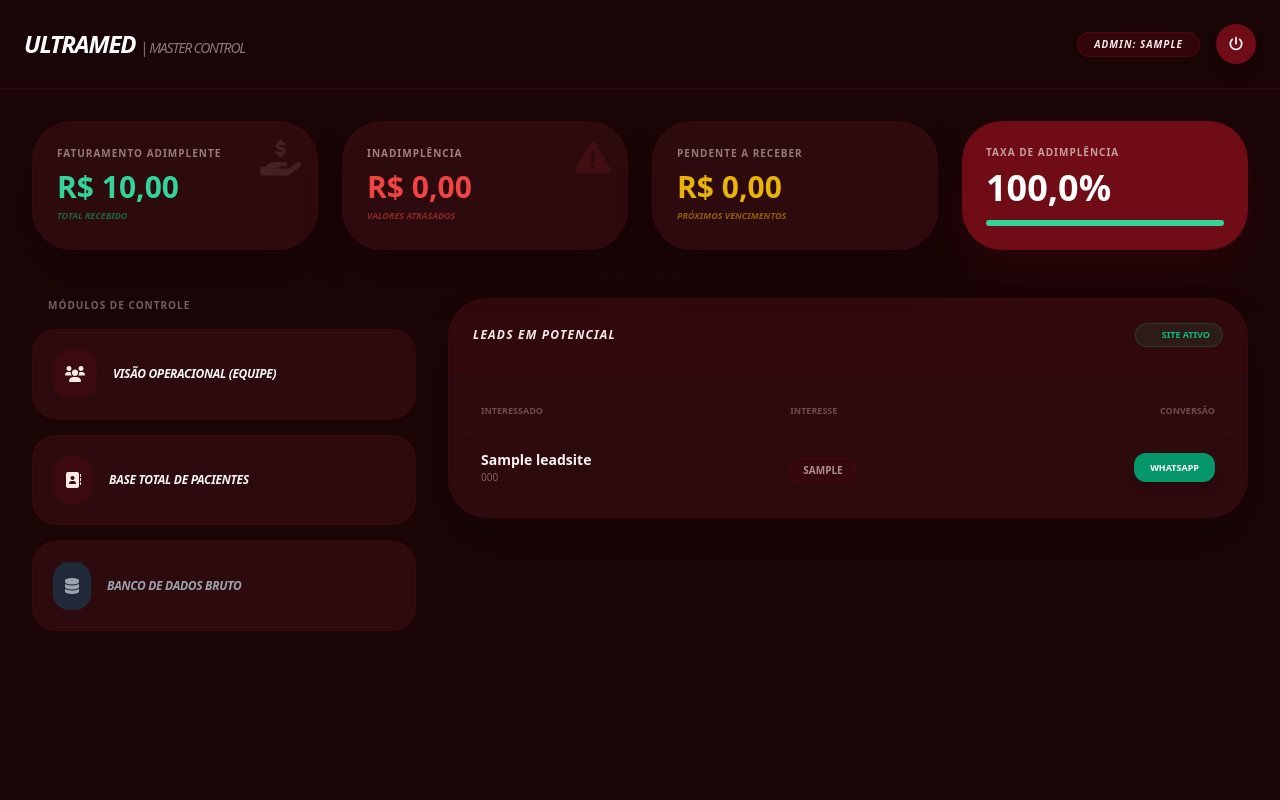
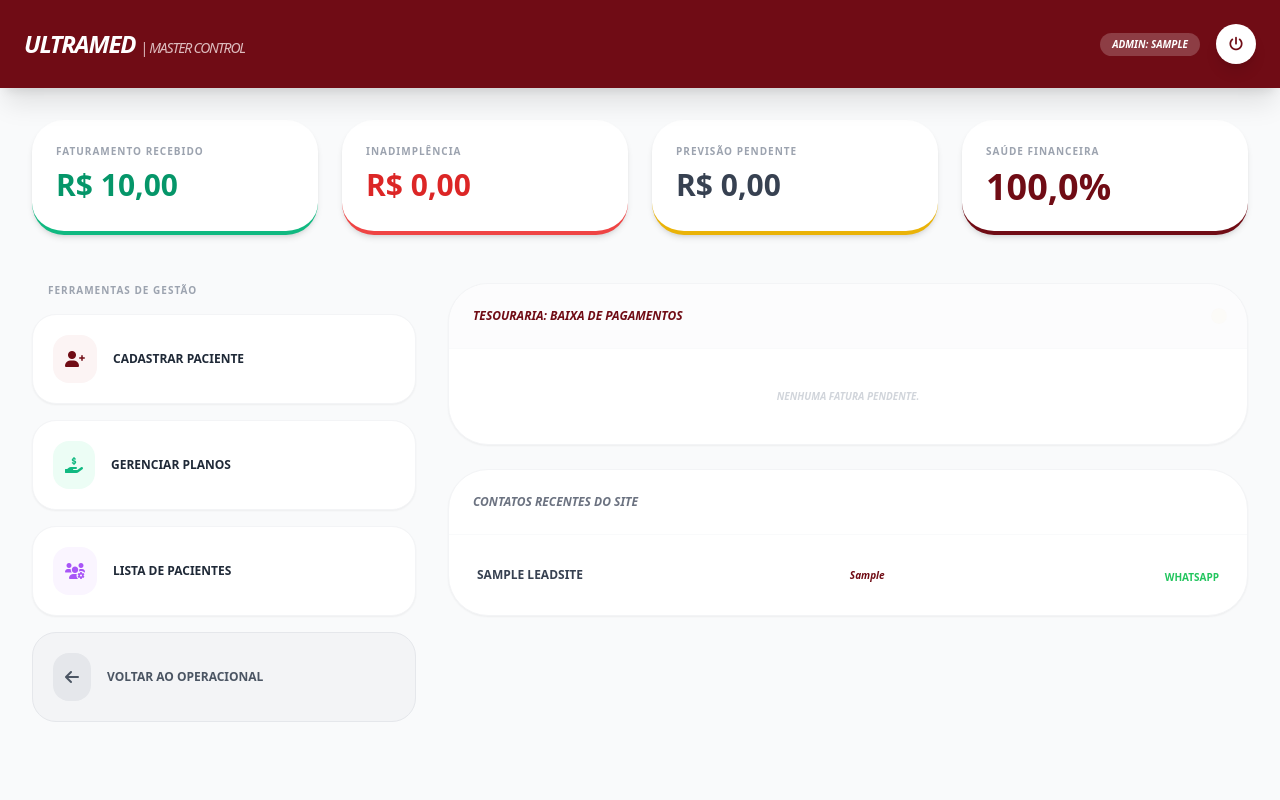
Before and after one commit to OliveiraAntonioFernando/Ultramed_Project, a Django app: page /sistema/master-control/ in a window 1280 px wide. Run offline with Django 4.2, Linux system fonts and the light colour scheme; a user stored in the database is signed in; tables that the repository leaves empty hold one stand-in row (values such as "Sample post"); some libraries are stand-ins or nearby versions.

Commit message:
Ponto de Recuperação Automático: 2025-12-27 03:30:01

```diff
--- a/core_gestao/templates/master_dashboard.html
+++ b/core_gestao/templates/master_dashboard.html
@@ -14,32 +14,26 @@
                         marsala: {
                             50: '#fcf4f4',
                             100: '#f9e9e9',
-                            600: '#8b0f1a',
                             700: '#700c15',
-                            800: '#5c0a11',
-                            900: '#40070c'
-                        },
-                        dark: '#1a0507', // Tom de fundo marsala quase preto
-                        card: '#2d0a0d'  // Tom de card marsala profundo
+                            800: '#5c0a11'
+                        }
                     }
                 }
             }
         }
     </script>
 </head>
-<body class="bg-dark text-gray-100 font-sans antialiased min-h-screen">
+<body class="bg-gray-50 text-gray-800 font-sans antialiased min-h-screen">
 
-    <nav class="border-b border-marsala-800/50 p-6 flex justify-between items-center bg-dark/80 backdrop-blur-md sticky top-0 z-50">
+    <nav class="bg-marsala-700 p-6 flex justify-between items-center shadow-xl sticky top-0 z-50">
         <div>
             <h1 class="text-2xl font-black italic tracking-tighter uppercase text-white">
-                Ultramed <span class="text-marsala-100 text-sm font-light opacity-50">| Master Control</span>
+                Ultramed <span class="text-marsala-100 text-sm font-light opacity-80">| Master Control</span>
             </h1>
         </div>
-        <div class="flex items-center gap-4">
-            <span class="text-[10px] font-black bg-marsala-700/30 text-marsala-100 border border-marsala-700/50 px-4 py-1 rounded-full uppercase italic tracking-widest">
-                Admin: {{ request.user.username }}
-            </span>
-            <a href="{% url 'sistema_interno:logout' %}" class="bg-marsala-700 hover:bg-red-600 w-10 h-10 flex items-center justify-center rounded-full transition-all shadow-lg">
+        <div class="flex items-center gap-4 text-white">
+            <span class="text-[10px] font-black bg-white/20 px-3 py-1 rounded-full uppercase italic">Admin: {{ request.user.username }}</span>
+            <a href="{% url 'sistema_interno:logout' %}" class="bg-white text-marsala-700 w-10 h-10 flex items-center justify-center rounded-full shadow-lg hover:bg-marsala-100 transition-all">
                 <i class="fas fa-power-off text-sm"></i>
             </a>
         </div>
@@ -48,101 +42,100 @@
     <main class="p-8 max-w-7xl mx-auto">
 
         <div class="grid grid-cols-1 md:grid-cols-4 gap-6 mb-12">
-
-            <div class="bg-card p-6 rounded-[2.5rem] border border-marsala-800/30 shadow-2xl relative overflow-hidden group">
-                <div class="absolute top-0 right-0 p-4 opacity-10 group-hover:opacity-20 transition-opacity">
-                    <i class="fas fa-hand-holding-dollar text-4xl"></i>
-                </div>
-                <p class="text-[10px] font-black text-marsala-100/50 uppercase tracking-widest">Faturamento Adimplente</p>
-                <h3 class="text-3xl font-black text-emerald-400 mt-2">R$ {{ faturamento_total|floatformat:2 }}</h3>
-                <p class="text-[9px] font-bold text-emerald-500/50 mt-1 uppercase italic">Total Recebido</p>
+            <div class="bg-white p-6 rounded-[2rem] border-b-4 border-emerald-500 shadow-md">
+                <p class="text-[10px] font-black text-gray-400 uppercase tracking-widest">Faturamento Recebido</p>
+                <h3 class="text-3xl font-black text-emerald-600 mt-2">R$ {{ faturamento_total|floatformat:2 }}</h3>
             </div>
-
-            <div class="bg-card p-6 rounded-[2.5rem] border border-marsala-800/30 shadow-2xl relative overflow-hidden group">
-                <div class="absolute top-0 right-0 p-4 opacity-10 group-hover:opacity-20 transition-opacity text-red-500">
-                    <i class="fas fa-triangle-exclamation text-4xl"></i>
-                </div>
-                <p class="text-[10px] font-black text-marsala-100/50 uppercase tracking-widest text-red-200/60">Inadimplência</p>
-                <h3 class="text-3xl font-black text-red-500 mt-2">R$ {{ inadimplencia|floatformat:2 }}</h3>
-                <p class="text-[9px] font-bold text-red-500/50 mt-1 uppercase italic">Valores Atrasados</p>
+            <div class="bg-white p-6 rounded-[2rem] border-b-4 border-red-500 shadow-md">
+                <p class="text-[10px] font-black text-gray-400 uppercase tracking-widest">Inadimplência</p>
+                <h3 class="text-3xl font-black text-red-600 mt-2">R$ {{ inadimplencia|floatformat:2 }}</h3>
             </div>
-
-            <div class="bg-card p-6 rounded-[2.5rem] border border-marsala-800/30 shadow-2xl relative overflow-hidden group">
-                <p class="text-[10px] font-black text-marsala-100/50 uppercase tracking-widest">Pendente a Receber</p>
-                <h3 class="text-3xl font-black text-yellow-500 mt-2">R$ {{ pendente_receber|floatformat:2 }}</h3>
-                <p class="text-[9px] font-bold text-yellow-500/50 mt-1 uppercase italic">Próximos Vencimentos</p>
+            <div class="bg-white p-6 rounded-[2rem] border-b-4 border-yellow-500 shadow-md">
+                <p class="text-[10px] font-black text-gray-400 uppercase tracking-widest">Previsão Pendente</p>
+                <h3 class="text-3xl font-black text-gray-700 mt-2">R$ {{ pendente_receber|floatformat:2 }}</h3>
             </div>
-
-            <div class="bg-marsala-700 p-6 rounded-[2.5rem] shadow-marsala-900/50 shadow-2xl flex flex-col justify-center">
-                <p class="text-[10px] font-black text-white/60 uppercase tracking-widest">Taxa de Adimplência</p>
-                <h3 class="text-4xl font-black text-white mt-2">{{ taxa_adimplencia }}%</h3>
-                <div class="w-full bg-white/10 h-1.5 rounded-full mt-3 overflow-hidden">
-                    <div class="bg-emerald-400 h-full" style="width: {{ taxa_adimplencia }}%"></div>
-                </div>
+            <div class="bg-white p-6 rounded-[2rem] border-b-4 border-marsala-700 shadow-md">
+                <p class="text-[10px] font-black text-gray-400 uppercase tracking-widest">Saúde Financeira</p>
+                <h3 class="text-4xl font-black text-marsala-700 mt-2">{{ taxa_adimplencia }}%</h3>
             </div>
         </div>
 
         <div class="grid grid-cols-1 lg:grid-cols-3 gap-8">
 
             <div class="lg:col-span-1 space-y-4">
-                <h4 class="text-[10px] font-black uppercase text-marsala-100/40 ml-4 tracking-widest">Módulos de Controle</h4>
+                <h4 class="text-[10px] font-black uppercase text-gray-400 ml-4 tracking-widest">Ferramentas de Gestão</h4>
 
-                <a href="{% url 'sistema_interno:painel_colaborador' %}" class="flex items-center gap-4 bg-card p-5 rounded-3xl border border-marsala-800/30 hover:border-marsala-600 transition-all group">
-                    <div class="bg-marsala-700/20 p-3 rounded-2xl group-hover:bg-marsala-700 text-marsala-100 transition-all"><i class="fas fa-users"></i></div>
-                    <span class="text-xs font-black uppercase italic tracking-tight">Visão Operacional (Equipe)</span>
+                <a href="{% url 'sistema_interno:cliente_create' %}" class="flex items-center gap-4 bg-white p-5 rounded-3xl border border-gray-100 shadow-sm hover:border-marsala-700 transition-all group">
+                    <div class="bg-marsala-50 p-3 rounded-2xl group-hover:bg-marsala-700 group-hover:text-white text-marsala-700 transition-all"><i class="fas fa-user-plus"></i></div>
+                    <span class="text-xs font-bold uppercase">Cadastrar Paciente</span>
                 </a>
 
-                <a href="{% url 'sistema_interno:cliente_list' %}" class="flex items-center gap-4 bg-card p-5 rounded-3xl border border-marsala-800/30 hover:border-marsala-600 transition-all group">
-                    <div class="bg-marsala-700/20 p-3 rounded-2xl group-hover:bg-marsala-700 text-marsala-100 transition-all"><i class="fas fa-address-book"></i></div>
-                    <span class="text-xs font-black uppercase italic tracking-tight">Base Total de Pacientes</span>
+                <a href="{% url 'sistema_interno:plan_create' %}" class="flex items-center gap-4 bg-white p-5 rounded-3xl border border-gray-100 shadow-sm hover:border-emerald-500 transition-all group">
+                    <div class="bg-emerald-50 p-3 rounded-2xl group-hover:bg-emerald-500 group-hover:text-white text-emerald-500 transition-all"><i class="fas fa-hand-holding-usd"></i></div>
+                    <span class="text-xs font-bold uppercase">Gerenciar Planos</span>
                 </a>
 
-                <a href="/admin" class="flex items-center gap-4 bg-card p-5 rounded-3xl border border-marsala-800/30 hover:border-gray-500 transition-all group">
-                    <div class="bg-gray-800 p-3 rounded-2xl text-gray-400 group-hover:bg-white group-hover:text-black transition-all"><i class="fas fa-database"></i></div>
-                    <span class="text-xs font-black uppercase italic tracking-tight text-gray-400 group-hover:text-white">Banco de Dados Bruto</span>
+                <a href="{% url 'sistema_interno:cliente_list' %}" class="flex items-center gap-4 bg-white p-5 rounded-3xl border border-gray-100 shadow-sm hover:border-purple-500 transition-all group">
+                    <div class="bg-purple-50 p-3 rounded-2xl group-hover:bg-purple-500 group-hover:text-white text-purple-500 transition-all"><i class="fas fa-users-cog"></i></div>
+                    <span class="text-xs font-bold uppercase">Lista de Pacientes</span>
+                </a>
+
+                <a href="{% url 'sistema_interno:painel_colaborador' %}" class="flex items-center gap-4 bg-gray-100 p-5 rounded-3xl border border-gray-200 hover:border-gray-400 transition-all group">
+                    <div class="bg-gray-200 p-3 rounded-2xl group-hover:bg-gray-800 group-hover:text-white text-gray-600 transition-all"><i class="fas fa-arrow-left"></i></div>
+                    <span class="text-xs font-bold uppercase text-gray-600 group-hover:text-gray-800">Voltar ao Operacional</span>
                 </a>
             </div>
 
-            <div class="lg:col-span-2">
-                <div class="bg-card rounded-[2.5rem] border border-marsala-800/30 overflow-hidden shadow-2xl">
-                    <div class="p-6 border-b border-marsala-800/30 flex justify-between items-center bg-marsala-900/20">
-                        <h3 class="text-xs font-black uppercase italic text-marsala-100 tracking-widest">Leads em Potencial</h3>
-                        <span class="flex items-center gap-2 text-[9px] font-black bg-emerald-500/10 text-emerald-500 px-3 py-1 rounded-full border border-emerald-500/20">
-                            <span class="w-1.5 h-1.5 bg-emerald-500 rounded-full animate-ping"></span> SITE ATIVO
-                        </span>
+            <div class="lg:col-span-2 space-y-6">
+
+                <div class="bg-white rounded-[2.5rem] border border-gray-100 shadow-sm overflow-hidden">
+                    <div class="p-6 border-b border-gray-50 flex justify-between items-center bg-gray-50/50">
+                        <h3 class="text-xs font-black uppercase italic text-marsala-700">Tesouraria: Baixa de Pagamentos</h3>
+                        <span class="w-2 h-2 bg-yellow-500 rounded-full animate-ping"></span>
                     </div>
-                    <div class="p-4 overflow-x-auto">
+                    <div class="overflow-x-auto">
                         <table class="w-full text-left">
-                            <thead>
-                                <tr class="text-[9px] uppercase text-marsala-100/30 border-b border-marsala-800/50">
-                                    <th class="p-4">Interessado</th>
-                                    <th class="p-4">Interesse</th>
-                                    <th class="p-4 text-right">Conversão</th>
-                                </tr>
-                            </thead>
-                            <tbody class="divide-y divide-marsala-800/20">
-                                {% for lead in leads %}
-                                <tr class="hover:bg-marsala-800/10 transition-colors">
-                                    <td class="p-4">
-                                        <div class="font-black text-sm text-marsala-50">{{ lead.nome }}</div>
-                                        <div class="text-[10px] text-marsala-100/40">{{ lead.telefone }}</div>
+                            <tbody class="divide-y divide-gray-50">
+                                {% for fatura in faturas_abertas %}
+                                <tr class="hover:bg-marsala-50/20 transition-colors">
+                                    <td class="p-4 pl-6">
+                                        <div class="font-black text-sm uppercase text-gray-800">{{ fatura.paciente.nome_completo }}</div>
+                                        <div class="text-[9px] text-gray-400 font-bold uppercase">Vence em: {{ fatura.data_vencimento|date:"d/m/Y" }}</div>
                                     </td>
-                                    <td class="p-4">
-                                        <span class="text-[10px] font-bold uppercase text-marsala-100/60 bg-marsala-900/40 px-3 py-1 rounded-lg border border-marsala-800/50">{{ lead.interesse }}</span>
-                                    </td>
-                                    <td class="p-4 text-right">
-                                        <a href="https://wa.me/55{{ lead.telefone }}" target="_blank" class="bg-emerald-600 hover:bg-emerald-500 text-white px-4 py-2 rounded-xl text-[9px] font-black uppercase transition-all shadow-lg inline-block">WhatsApp</a>
+                                    <td class="p-4"><span class="text-sm font-black text-gray-700">R$ {{ fatura.valor }}</span></td>
+                                    <td class="p-4 text-right pr-6">
+                                        <a href="{% url 'sistema_interno:fatura_baixar' fatura.id %}" class="bg-emerald-500 hover:bg-emerald-600 text-white px-4 py-2 rounded-xl text-[9px] font-black uppercase shadow-md transition-all">Dar Baixa</a>
                                     </td>
                                 </tr>
                                 {% empty %}
-                                <tr><td colspan="3" class="p-10 text-center text-marsala-100/20 italic text-xs uppercase font-black">Nenhum lead aguardando...</td></tr>
+                                <tr><td colspan="3" class="p-10 text-center text-gray-300 font-bold uppercase italic text-[10px]">Nenhuma fatura pendente.</td></tr>
+                                {% endfor %}
+                            </tbody>
+                        </table>
+                    </div>
+                </div>
+
+                <div class="bg-white rounded-[2.5rem] border border-gray-100 shadow-sm overflow-hidden">
+                    <div class="p-6 border-b border-gray-50 flex justify-between items-center">
+                        <h3 class="text-xs font-black uppercase italic text-gray-500">Contatos Recentes do Site</h3>
+                    </div>
+                    <div class="p-4">
+                        <table class="w-full text-left">
+                            <tbody class="divide-y divide-gray-50">
+                                {% for lead in leads %}
+                                <tr>
+                                    <td class="p-3 font-bold uppercase text-xs text-gray-700">{{ lead.nome }}</td>
+                                    <td class="p-3 text-marsala-700 font-black italic text-[10px]">{{ lead.interesse }}</td>
+                                    <td class="p-3 text-right">
+                                        <a href="https://wa.me/55{{ lead.telefone }}" target="_blank" class="text-green-500 hover:text-green-600 font-black text-[10px] uppercase">WhatsApp</a>
+                                    </td>
+                                </tr>
                                 {% endfor %}
                             </tbody>
                         </table>
                     </div>
                 </div>
             </div>
-
         </div>
     </main>
 </body>
--- a/core_gestao/urls.py
+++ b/core_gestao/urls.py
@@ -8,6 +8,7 @@ urlpatterns = [
     path('logout/', views.logout_view, name='logout'),
     path('painel/', views.painel_colaborador, name='painel_colaborador'),
     path('master-control/', views.master_dashboard, name='master_dashboard'),
+    path('financeiro/baixar/<int:fatura_id>/', views.fatura_baixar, name='fatura_baixar'),
     path('paciente/novo/', views.cliente_create, name='cliente_create'),
     path('pacientes/', views.cliente_list, name='cliente_list'),
     path('agenda/', views.agenda_view, name='agenda'),
--- a/core_gestao/views.py
+++ b/core_gestao/views.py
@@ -1,8 +1,8 @@
-from django.shortcuts import render, redirect
+from django.shortcuts import render, redirect, get_object_or_404
 from django.contrib.auth import authenticate, login, logout
 from django.contrib import messages
 from django.http import JsonResponse
-from django.db.models import Sum, Count
+from django.db.models import Sum
 from django.utils import timezone
 from django.contrib.auth.decorators import login_required
 from django.views.decorators.csrf import csrf_exempt
@@ -19,7 +19,7 @@ def login_view(request):
             if user.is_superuser or user.groups.filter(name='Administrativo').exists():
                 return redirect('sistema_interno:master_dashboard')
             return redirect('sistema_interno:painel_colaborador')
-        messages.error(request, "Usuário ou senha inválidos")
+        messages.error(request, "Usuario ou senha invalidos")
     return render(request, 'login.html')
 
 def logout_view(request):
@@ -31,7 +31,6 @@ def master_dashboard(request):
     if not (request.user.is_superuser or request.user.groups.filter(name='Administrativo').exists()):
         return redirect('sistema_interno:painel_colaborador')
 
-    # KPIs Financeiros
     faturamento_pago = Fatura.objects.filter(status='PAGO').aggregate(Sum('valor'))['valor__sum'] or 0
     inadimplencia = Fatura.objects.filter(status='ATRASADO').aggregate(Sum('valor'))['valor__sum'] or 0
     pendente = Fatura.objects.filter(status='PENDENTE').aggregate(Sum('valor'))['valor__sum'] or 0
@@ -47,9 +46,22 @@ def master_dashboard(request):
         'pendente_receber': pendente,
         'taxa_adimplencia': round(taxa_adimplencia, 1),
         'leads': LeadSite.objects.all().order_by('-data_solicitacao')[:5],
+        'faturas_abertas': Fatura.objects.filter(status__in=['PENDENTE', 'ATRASADO']).order_by('data_vencimento'),
         'is_admin': True,
     }
     return render(request, 'master_dashboard.html', context)
+
+@login_required
+def fatura_baixar(request, fatura_id):
+    if not (request.user.is_superuser or request.user.groups.filter(name='Administrativo').exists()):
+        return redirect('sistema_interno:painel_colaborador')
+
+    fatura = get_object_or_404(Fatura, id=fatura_id)
+    fatura.status = 'PAGO'
+    fatura.data_pagamento = timezone.now()
+    fatura.save()
+    messages.success(request, f"Pagamento de {fatura.paciente.nome_completo} confirmado!")
+    return redirect('sistema_interno:master_dashboard')
 
 @login_required
 def painel_colaborador(request):
```
